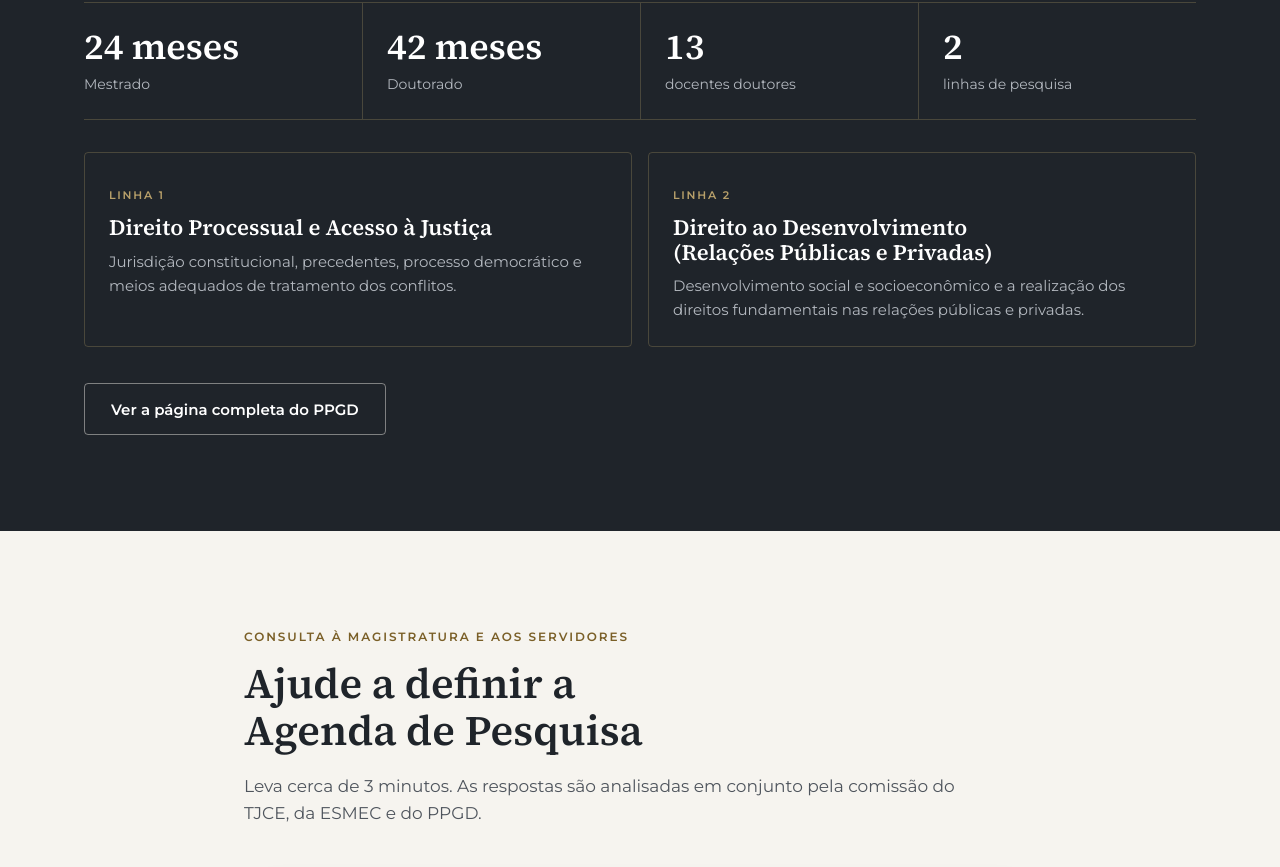
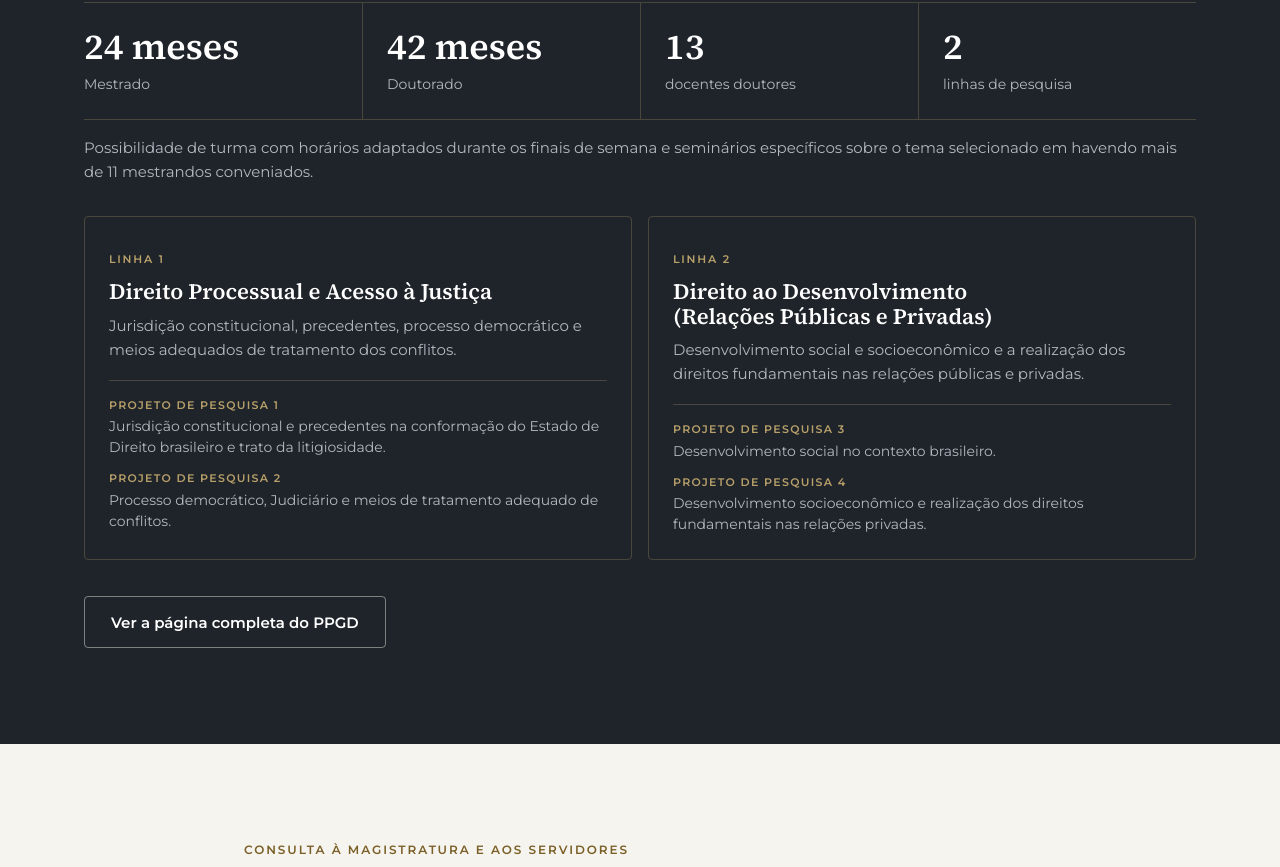
Before and after one commit to diegobcr/PPGD, a plain HTML site: page index.html in a window 1280 px wide. Shown: the part 2309-3176 px from the top of the page. Drawn offline with Linux system fonts and the light colour scheme.

Commit message:
Update index.html

```diff
--- a/index.html
+++ b/index.html
@@ -155,6 +155,10 @@
   .line h3 { margin-top: 10px; font-size: 22px; color: var(--white); }
   .line p { margin-top: 10px; font-size: 15px; color: var(--on-dark-2); }
   @media (max-width: 760px) { .lines { grid-template-columns: 1fr; } }
+  .stats-note { margin-top: 16px; font-size: 15px; color: var(--on-dark-2); }
+  .projects { list-style: none; margin: 18px 0 0; padding: 16px 0 0; border-top: 1px solid var(--slate-line); display: grid; gap: 12px; }
+  .projects li { font-size: 14px; line-height: 1.5; color: var(--on-dark-2); }
+  .projects b { display: block; font-size: 11px; font-weight: 600; letter-spacing: .12em; text-transform: uppercase; color: var(--gold); margin-bottom: 3px; }
   .more { margin-top: 36px; }
 
   /* formulário */
@@ -343,17 +347,26 @@
         <div><b>13</b><span>docentes doutores</span></div>
         <div><b>2</b><span>linhas de pesquisa</span></div>
       </div>
+      <p class="stats-note">Possibilidade de turma com horários adaptados durante os finais de semana e seminários específicos sobre o tema selecionado em havendo mais de 11 mestrandos conveniados.</p>
 
       <div class="lines">
         <article class="line">
           <p class="eyebrow">Linha 1</p>
           <h3>Direito Processual e Acesso à Justiça</h3>
           <p>Jurisdição constitucional, precedentes, processo democrático e meios adequados de tratamento dos conflitos.</p>
+          <ul class="projects">
+            <li><b>Projeto de Pesquisa 1</b>Jurisdição constitucional e precedentes na conformação do Estado de Direito brasileiro e trato da litigiosidade.</li>
+            <li><b>Projeto de Pesquisa 2</b>Processo democrático, Judiciário e meios de tratamento adequado de conflitos.</li>
+          </ul>
         </article>
         <article class="line">
           <p class="eyebrow">Linha 2</p>
           <h3>Direito ao Desenvolvimento (Relações Públicas e Privadas)</h3>
           <p>Desenvolvimento social e socioeconômico e a realização dos direitos fundamentais nas relações públicas e privadas.</p>
+          <ul class="projects">
+            <li><b>Projeto de Pesquisa 3</b>Desenvolvimento social no contexto brasileiro.</li>
+            <li><b>Projeto de Pesquisa 4</b>Desenvolvimento socioeconômico e realização dos direitos fundamentais nas relações privadas.</li>
+          </ul>
         </article>
       </div>
 
@@ -457,7 +470,7 @@
                 <p class="err" role="alert">Confira o e-mail.</p>
               </div>
               <div class="q" id="q-consent">
-                <label class="consent"><input type="checkbox" id="consent" name="consentimento"> <span>Autorizo a Universidade Christus a usar estes dados para falar comigo sobre o processo seletivo do PPGD, conforme a <a href="https://www.unichristus.edu.br/politica-de-privacidade/" target="_blank" rel="noopener">Política de Privacidade</a>.</span></label>
+                <label class="consent"><input type="checkbox" id="consent" name="consentimento"> <span>Autorizo a Universidade Christus a usar estes dados para falar comigo sobre o processo seletivo do PPGD, conforme a <a href="https://www.unichristus.edu.br/pptd/" target="_blank" rel="noopener">Política de Privacidade</a>.</span></label>
                 <p class="err" role="alert">Para a pré-inscrição, precisamos da sua autorização.</p>
               </div>
             </div>
```
